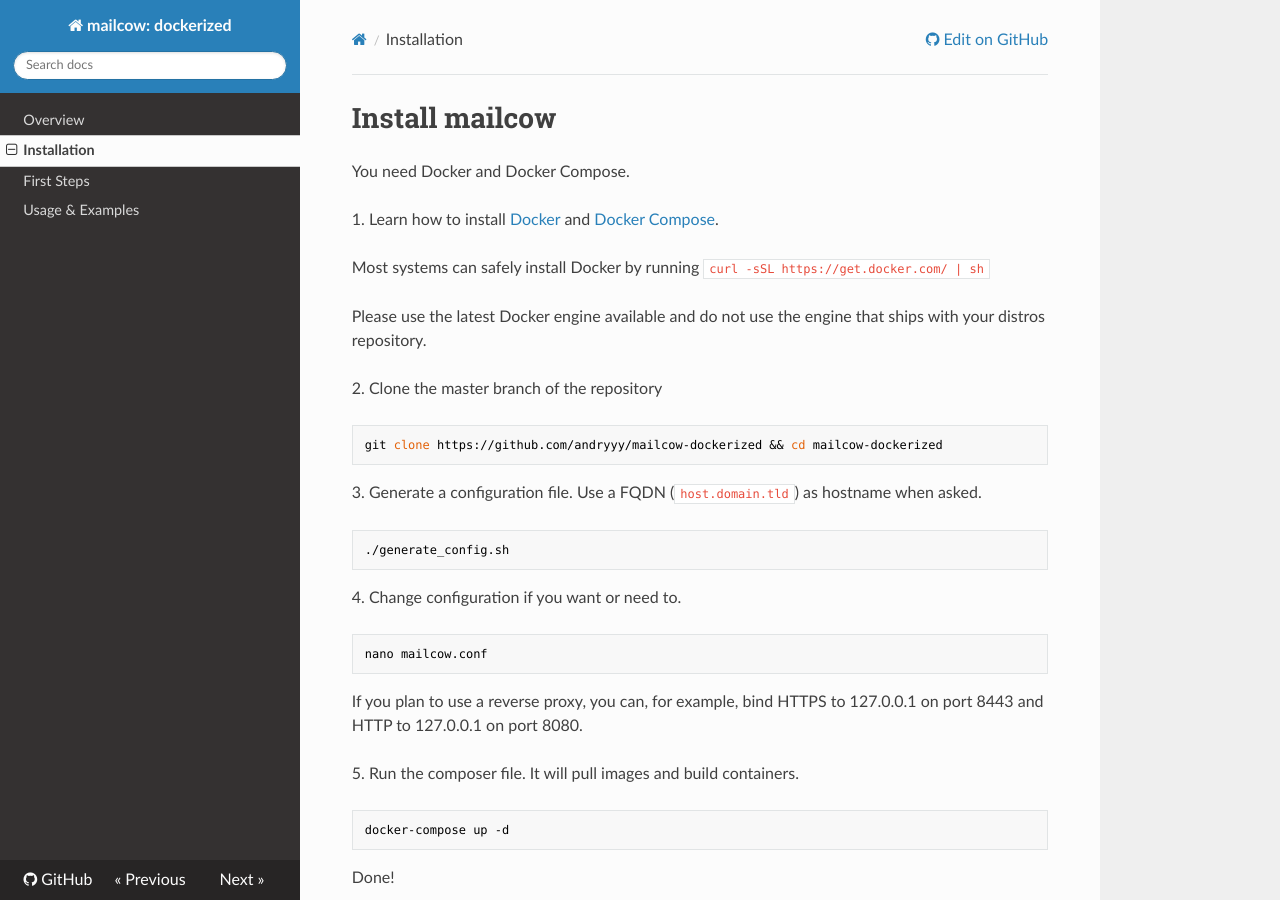
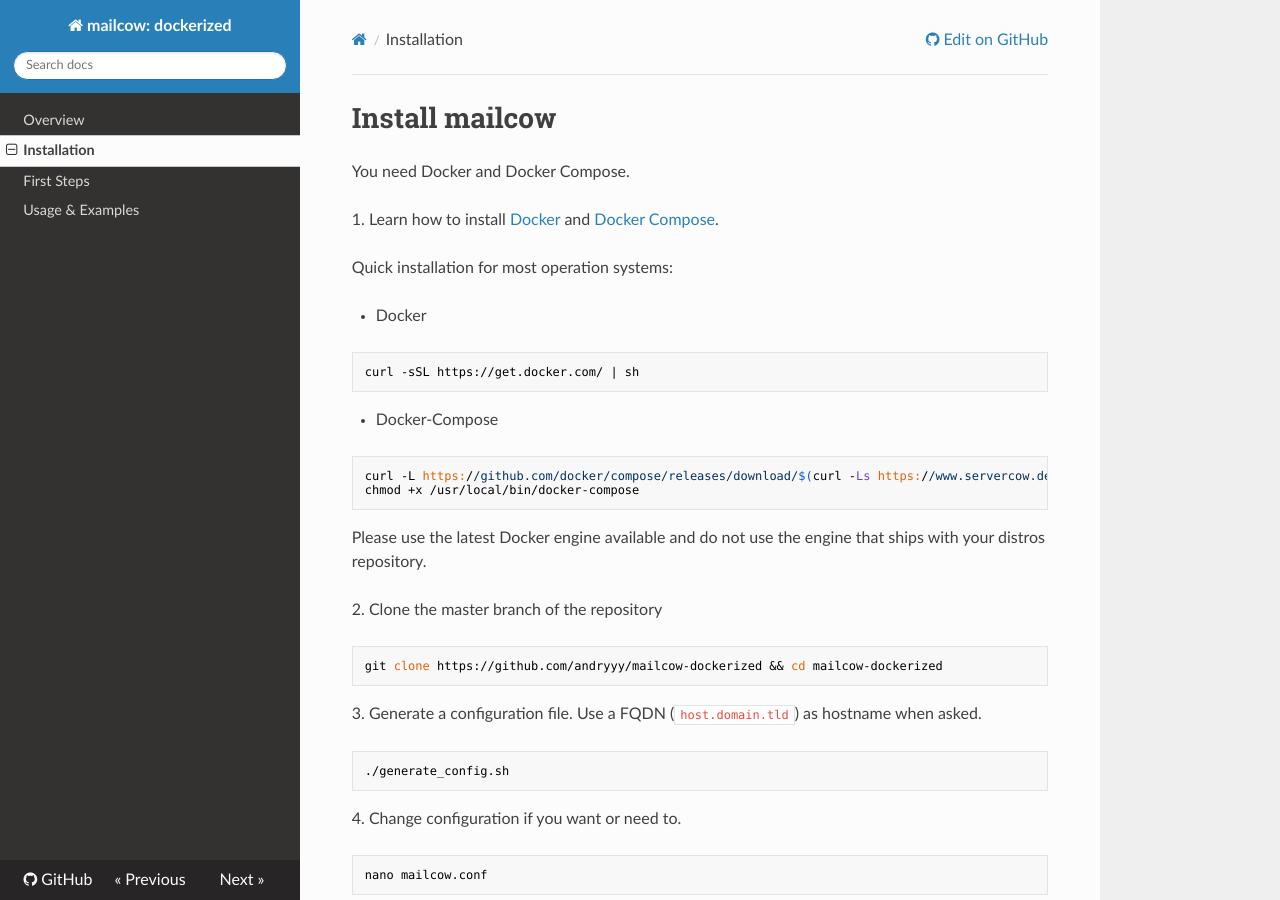
Before and after one commit to Imtiajrex/mailcow-dockerized, an MkDocs documentation site: the page built from docs/install.md, in a window 1280 px wide and 900 px high. Built offline with MkDocs 1.6.1, drawn with Linux system fonts in a browser that asks for light colours; nearby versions of some CDN libraries; old or Windows-style settings are respelled for this version of MkDocs.

Commit message:
Add composer install hint with dynamic version include

````diff
--- a/docs/install.md
+++ b/docs/install.md
@@ -4,7 +4,18 @@
 
 1\. Learn how to install [Docker](https://docs.docker.com/engine/installation/linux/) and [Docker Compose](https://docs.docker.com/compose/install/).
 
-Most systems can safely install Docker by running `curl -sSL https://get.docker.com/ | sh`
+Quick installation for most operation systems:
+
+- Docker
+```
+curl -sSL https://get.docker.com/ | sh
+```
+
+- Docker-Compose
+```
+curl -L https://github.com/docker/compose/releases/download/$(curl -Ls https://www.servercow.de/docker-compose/latest.php)/docker-compose-$(uname -s)-$(uname -m) > /usr/local/bin/docker-compose
+chmod +x /usr/local/bin/docker-compose
+```
 
 Please use the latest Docker engine available and do not use the engine that ships with your distros repository.
 
````
